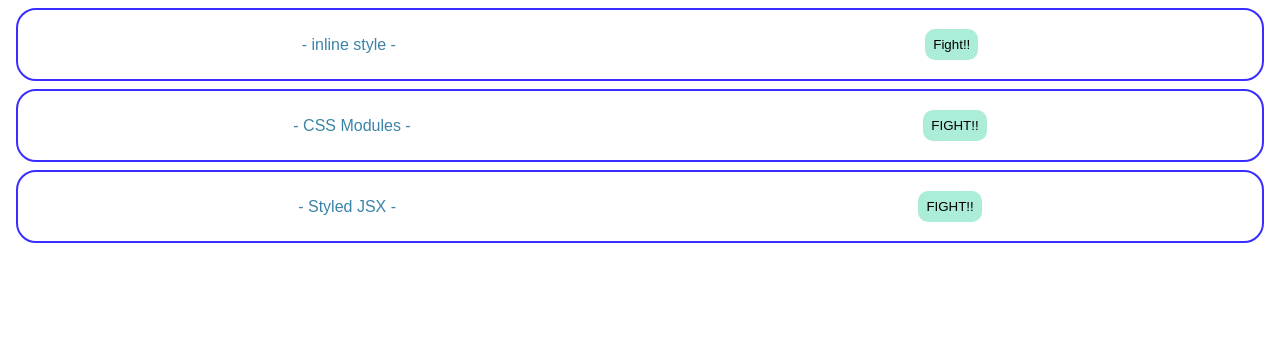
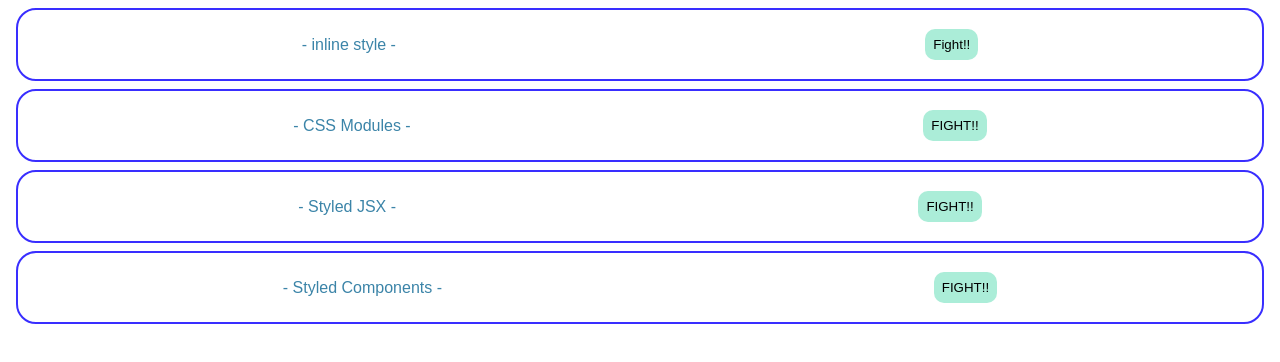
Before and after one commit to yofio/study-react2, a React (Create React App) app: page / in a window 1280 px wide. Shown: the top 362 px of the page. Built offline with nearby package versions, Linux system fonts and the light colour scheme.

Commit message:
cssの当て方(styledComponents)

```diff
--- a/package.json
+++ b/package.json
@@ -12,6 +12,7 @@
     "react": "17.0.2",
     "react-dom": "17.0.2",
     "react-scripts": "4.0.0",
+    "styled-components": "5.3.0",
     "styled-jsx": "3.4.4"
   },
   "devDependencies": {
--- a/src/App.js
+++ b/src/App.js
@@ -1,5 +1,6 @@
 import { CssModules } from "./components/cssModules";
 import { InlineStyle } from "./components/inlineStyle";
+import { StyledComponents } from "./components/styledComponents";
 import { StyledJsx } from "./components/styledJsx";
 import "./styles.css";
 
@@ -9,6 +10,7 @@
       <InlineStyle />
       <CssModules />
       <StyledJsx />
+      <StyledComponents />
     </div>
   );
 }
--- /dev/null
+++ b/src/components/styledComponents.jsx
@@ -0,0 +1,38 @@
+import styled from "styled-components";
+
+export const StyledComponents = () => {
+  return (
+    <Container>
+      <Title>- Styled Components -</Title>
+      <Button>FIGHT!!</Button>
+    </Container>
+  );
+};
+
+const Container = styled.div`
+  border: solid 2px #392eff;
+  border-radius: 20px;
+  padding: 19px;
+  margin: 8px;
+  display: flex;
+  justify-content: space-around;
+  align-items: center;
+`;
+
+const Title = styled.p`
+  margin: 0;
+  color: #3b84a8;
+`;
+
+const Button = styled.button`
+  background-color: #abedd8;
+  border: none;
+  padding: 8px;
+  border-radius: 10px;
+
+  &:hover {
+    background-color: #46cdcf;
+    color: #fff;
+    cursor: pointer;
+  }
+`;
```
